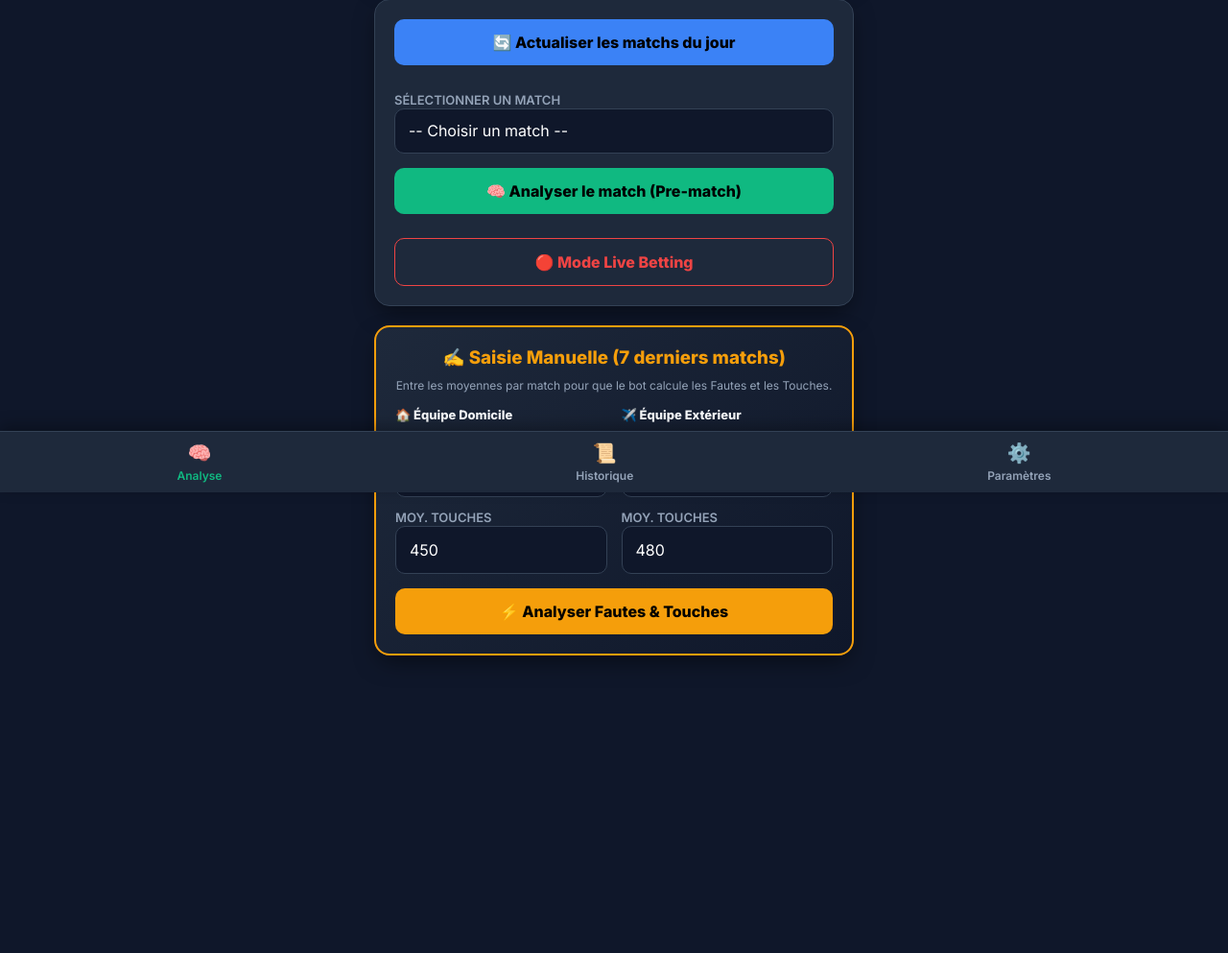
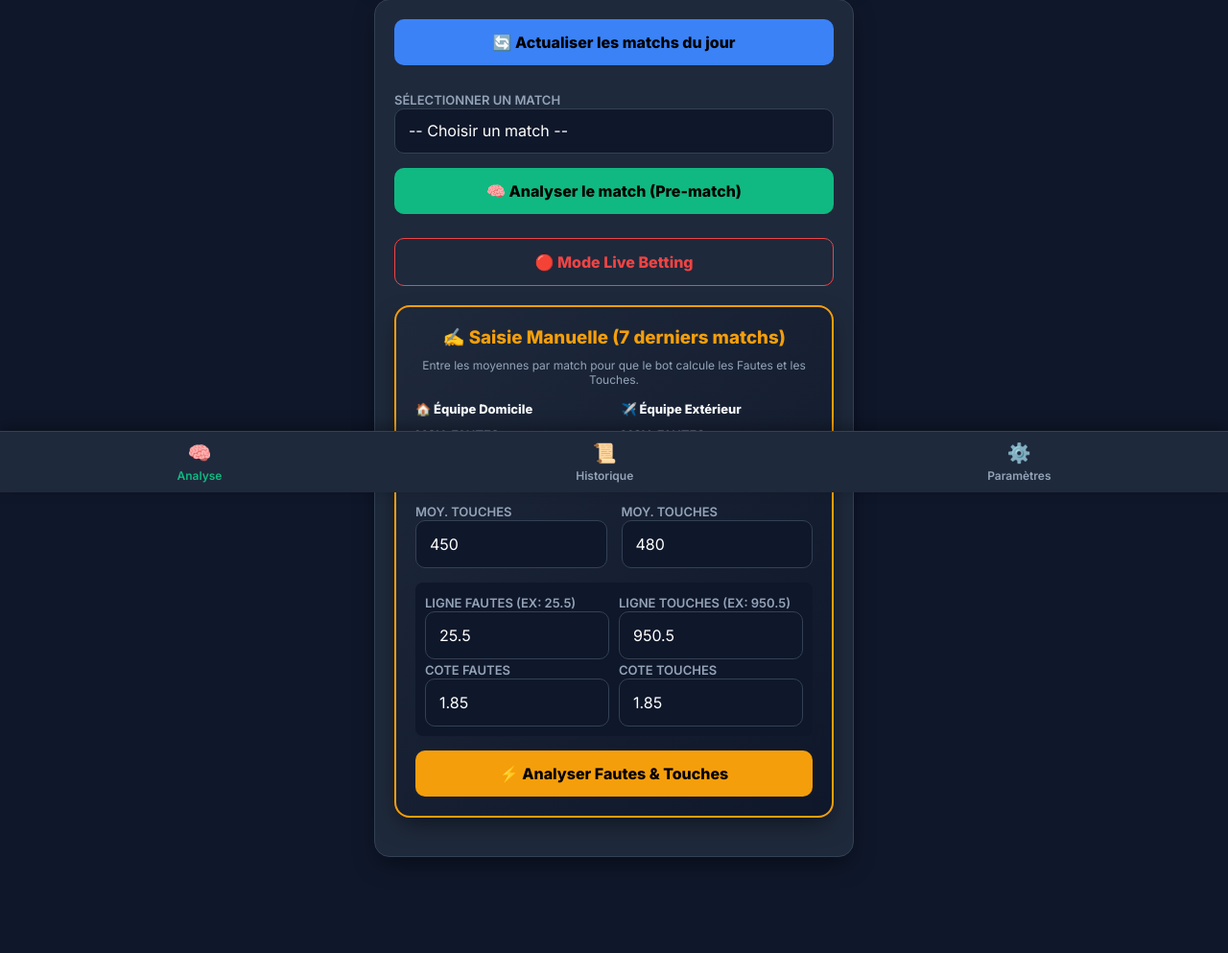
Before and after one commit to hamzypogba0610-pixel/Orion_bot237, a FastAPI app: page / in a window 1280 px wide. Shown: the part 287-1280 px from the top of the page at 96% size. Before the commit the page ends 973 px from the top, so only its background shows below. Run offline with FastAPI, Linux system fonts and the light colour scheme; data that the repository does not hold is empty.

Commit message:
Update index.html

```diff
--- a/templates/index.html
+++ b/templates/index.html
@@ -125,8 +125,7 @@
                         <button onclick="analyserLiveCards()" style="background-color: #f59e0b; color: #000; margin-top: 15px;">⚡ Value Cartons</button>
                     </div>
                 </div>
-            </div>
-             <!-- NOUVEAU : SAISIE MANUELLE FAUTES & TOUCHES -->
+            <!-- NOUVEAU : SAISIE MANUELLE FAUTES & TOUCHES -->
 <div class="card" style="border: 2px solid #f59e0b; background: linear-gradient(135deg, #1e293b, #0f172a); margin-top: 20px;">
     <h3 style="color: #f59e0b; margin-bottom: 10px; text-align: center;">✍️ Saisie Manuelle (7 derniers matchs)</h3>
     <p style="font-size: 12px; color: var(--text-muted); text-align: center; margin-bottom: 15px;">Entre les moyennes par match pour que le bot calcule les Fautes et les Touches.</p>
@@ -142,9 +141,27 @@
             <div style="margin-bottom: 10px;"><label>Moy. Fautes</label><input type="number" id="extFautes" value="11.0" step="0.1"></div>
             <div><label>Moy. Touches</label><input type="number" id="extTouches" value="480" step="1"></div>
         </div>
+    </div>
+
+    <!-- NOUVEAU : LIGNE ET COTE -->
+    <div style="display: grid; grid-template-columns: 1fr 1fr; gap: 10px; background: var(--bg-dark); padding: 10px; border-radius: 8px; margin-bottom: 15px;">
+        <div>
+            <label>Ligne Fautes (ex: 25.5)</label>
+            <input type="number" step="0.5" id="ligneFautes" value="25.5">
+            <label style="margin-top: 5px;">Cote Fautes</label>
+            <input type="number" step="0.01" id="coteFautes" value="1.85">
         </div>
-          <button onclick="analyserManuel()" style="background-color: #f59e0b; color: #000;">⚡ Analyser Fautes & Touches</button>
+        <div>
+            <label>Ligne Touches (ex: 950.5)</label>
+            <input type="number" step="0.5" id="ligneTouches" value="950.5">
+            <label style="margin-top: 5px;">Cote Touches</label>
+            <input type="number" step="0.01" id="coteTouches" value="1.85">
+        </div>
+    </div>
+
+    <button onclick="analyserManuel()" style="background-color: #f59e0b; color: #000;">⚡ Analyser Fautes & Touches</button>
 </div>
+
             <!-- ZONE DES RÉSULTATS -->
             <div id="resultats" style="display: none;">
 
@@ -350,20 +367,26 @@
     const matchId = document.getElementById('matchId').value;
     if(!matchId) { alert("Veuillez d'abord sélectionner un match dans la liste déroulante."); return; }
 
+    // On lit les moyennes
     const domFautes = document.getElementById('domFautes').value || 0;
     const domTouches = document.getElementById('domTouches').value || 0;
     const extFautes = document.getElementById('extFautes').value || 0;
     const extTouches = document.getElementById('extTouches').value || 0;
 
+    // NOUVEAU : On lit la ligne et la cote
+    const ligneFautes = document.getElementById('ligneFautes').value || 25.5;
+    const coteFautes = document.getElementById('coteFautes').value || 1.85;
+    const ligneTouches = document.getElementById('ligneTouches').value || 950.5;
+    const coteTouches = document.getElementById('coteTouches').value || 1.85;
+
     try {
-        // 1. Appel pour les Fautes
-        const resFautes = await fetch(`/predict-fautes/${matchId}?dom_fautes=${domFautes}&ext_fautes=${extFautes}&cote=1.85`);
+        // Appel Fautes (on ajoute &ligne=... et &cote=... dans le lien)
+        const resFautes = await fetch(`/predict-fautes/${matchId}?dom_fautes=${domFautes}&ext_fautes=${extFautes}&ligne=${ligneFautes}&cote=${coteFautes}`);
         const dataFautes = await resFautes.json();
 
         if (!dataFautes.erreur) {
             let affichageFautes = dataFautes.proba_calibree ? dataFautes.proba_calibree : dataFautes.ensemble_final;
             document.getElementById('fautesProbaFinale').innerText = affichageFautes + '%';
-
             const fiabFautes = document.getElementById('fautesFiabilite');
             fiabFautes.innerText = dataFautes.fiabilite;
             fiabFautes.style.background = dataFautes.fiabilite.includes('HAUTE') ? 'var(--accent)' : (dataFautes.fiabilite.includes('MOYENNE') ? '#f59e0b' : 'var(--danger)');
@@ -376,14 +399,13 @@
             }
         }
 
-        // 2. Appel pour les Touches
-        const resTouches = await fetch(`/predict-touches/${matchId}?dom_touches=${domTouches}&ext_touches=${extTouches}&cote=1.85`);
+        // Appel Touches (on ajoute &ligne=... et &cote=... dans le lien)
+        const resTouches = await fetch(`/predict-touches/${matchId}?dom_touches=${domTouches}&ext_touches=${extTouches}&ligne=${ligneTouches}&cote=${coteTouches}`);
         const dataTouches = await resTouches.json();
 
         if (!dataTouches.erreur) {
             let affichageTouches = dataTouches.proba_calibree ? dataTouches.proba_calibree : dataTouches.ensemble_final;
             document.getElementById('touchesProbaFinale').innerText = affichageTouches + '%';
-
             const fiabTouches = document.getElementById('touchesFiabilite');
             fiabTouches.innerText = dataTouches.fiabilite;
             fiabTouches.style.background = dataTouches.fiabilite.includes('HAUTE') ? 'var(--accent)' : (dataTouches.fiabilite.includes('MOYENNE') ? '#f59e0b' : 'var(--danger)');
```
